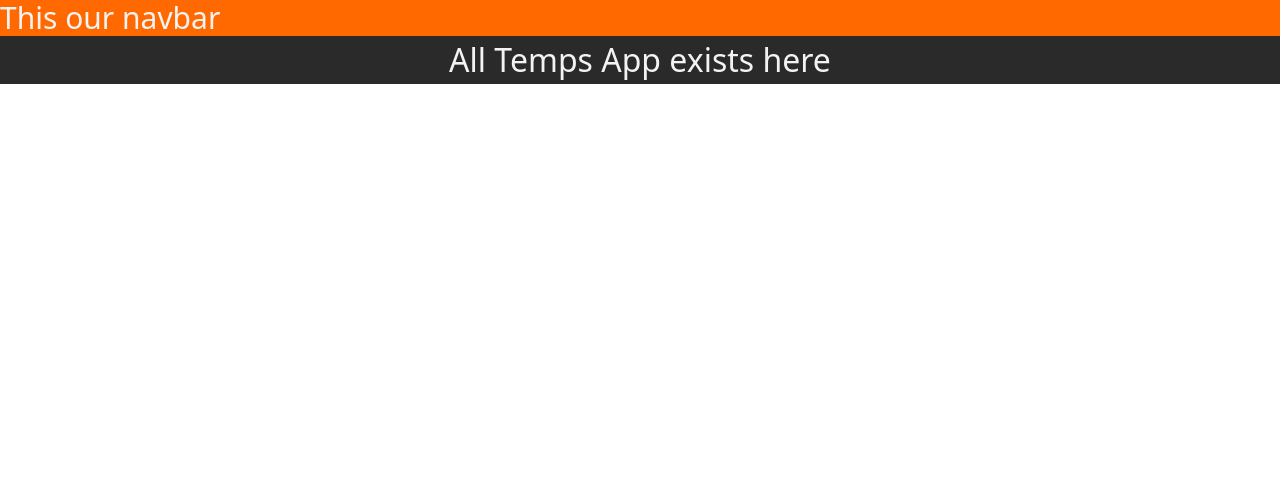
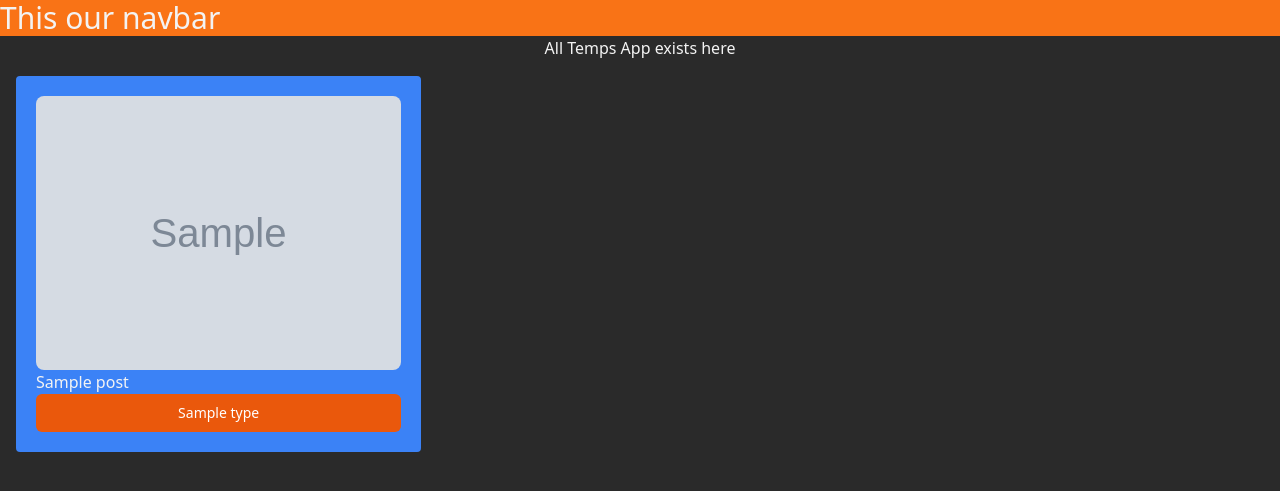
Before and after one commit to AbdullahGhani1/learn-python, a Django app: template django/storefront/tempes/templates/tempes/all_temps.html in a window 1280 px wide. Shown: the top 491 px of the page. Run offline with Django 5.2, Linux system fonts and the light colour scheme; the template is opened without the code that fills it: most values are stand-ins (such as "Sample title", 1, 10 or a date in 2020); grey boxes marked "Sample" are stand-in pictures; some libraries are stand-ins or nearby versions.

Commit message:
django project initialize

```diff
--- /dev/null
+++ b/django/demoproject/demoproject/urls.py
@@ -0,0 +1,22 @@
+"""
+URL configuration for demoproject project.
+
+The `urlpatterns` list routes URLs to views. For more information please see:
+    https://docs.djangoproject.com/en/5.2/topics/http/urls/
+Examples:
+Function views
+    1. Add an import:  from my_app import views
+    2. Add a URL to urlpatterns:  path('', views.home, name='home')
+Class-based views
+    1. Add an import:  from other_app.views import Home
+    2. Add a URL to urlpatterns:  path('', Home.as_view(), name='home')
+Including another URLconf
+    1. Import the include() function: from django.urls import include, path
+    2. Add a URL to urlpatterns:  path('blog/', include('blog.urls'))
+"""
+from django.contrib import admin
+from django.urls import path
+
+urlpatterns = [
+    path('admin/', admin.site.urls),
+]
--- a/django/storefront/tempes/models.py
+++ b/django/storefront/tempes/models.py
@@ -7,7 +7,7 @@
 
 
 if TYPE_CHECKING:
-    from django.db.models import CharField, DateTimeField, ImageField
+    from django.db.models import CharField, DateTimeField, ImageField, TextField
 
 
 class Posts(models.Model):
@@ -21,11 +21,13 @@
     image: ImageField
     date_added: DateTimeField[datetime, datetime]
     type: CharField[str, str]
+    description: TextField[str, str]
 
     title = models.CharField(max_length=100)
     image = models.ImageField(upload_to='temps/')
     date_added = models.DateTimeField(default=timezone.now)
     type = models.CharField(max_length=2, choices=PROGRAMMING_LANG_CHOICE)
+    description = models.TextField(default='')
 
     def __str__(self) -> str:
         return self.title
--- a/django/storefront/tempes/templates/tempes/all_temps.html
+++ b/django/storefront/tempes/templates/tempes/all_temps.html
@@ -2,4 +2,20 @@
 {% block title %}Temps App{% endblock %}
 {% block content %}
 <h1>All Temps App exists here</h1>
+<div class="grid grid-cols-3 gap-4 m-4">
+{% for post in posts  %}
+    <div class="bg-blue-500 p-5 rounded">
+                <img class="rounded-lg w-md h-auto" src="{{post.image.url}}" alt="">
+                <h3>{{post.title}}</h3>
+                <a href="{% url 'post_detail' post.id %}">
+                <button type="button"
+                class="inline-flex items-center w-[100%] justify-center px-4 py-2 border border-transparent text-sm font-medium rounded-md text-white bg-orange-600 hover:bg-orange-700 focus:outline-none focus:ring-2 focus:ring-offset-2 focus:ring-orange-500"
+                >
+                 {{post.type}}
+                </button>
+            </a>
+    </div>
+{% endfor %}
+</div>
+
 {% endblock %}
--- a/django/storefront/tempes/urls.py
+++ b/django/storefront/tempes/urls.py
@@ -2,5 +2,6 @@
 from . import views
 
 urlpatterns = [
-    path('', views.all_temps, name='all_temps')
+    path('', views.all_temps, name='all_temps'),
+    path('<int:post_id>/', views.post_detail, name='post_detail')
 ]
--- a/django/storefront/theme/static/css/dist/styles.css
+++ b/django/storefront/theme/static/css/dist/styles.css
@@ -10,15 +10,33 @@
       "Courier New", monospace;
     --color-red-500: oklch(63.7% 0.237 25.331);
     --color-orange-500: oklch(70.5% 0.213 47.604);
+    --color-orange-600: oklch(64.6% 0.222 41.116);
+    --color-orange-700: oklch(55.3% 0.195 38.402);
+    --color-amber-500: oklch(76.9% 0.188 70.08);
     --color-blue-500: oklch(62.3% 0.214 259.815);
     --color-gray-50: oklch(98.5% 0.002 247.839);
+    --color-gray-500: oklch(55.1% 0.027 264.364);
+    --color-gray-700: oklch(37.3% 0.034 259.733);
     --color-black: #000;
+    --color-white: #fff;
+    --spacing: 0.25rem;
+    --container-md: 28rem;
+    --container-lg: 32rem;
+    --container-2xl: 42rem;
+    --text-sm: 0.875rem;
+    --text-sm--line-height: calc(1.25 / 0.875);
+    --text-lg: 1.125rem;
+    --text-lg--line-height: calc(1.75 / 1.125);
     --text-3xl: 1.875rem;
     --text-3xl--line-height: calc(2.25 / 1.875);
     --text-5xl: 3rem;
     --text-5xl--line-height: 1;
+    --font-weight-medium: 500;
     --tracking-normal: 0em;
     --leading-normal: 1.5;
+    --leading-relaxed: 1.625;
+    --radius-md: 0.375rem;
+    --radius-lg: 0.5rem;
     --default-font-family: var(--font-sans);
     --default-mono-font-family: var(--font-mono);
   }
@@ -303,6 +321,12 @@
       max-width: 96rem;
     }
   }
+  .m-4 {
+    margin: calc(var(--spacing) * 4);
+  }
+  .m-5 {
+    margin: calc(var(--spacing) * 5);
+  }
   .mx-auto {
     margin-inline: auto;
   }
@@ -382,8 +406,35 @@
   .flex {
     display: flex;
   }
+  .grid {
+    display: grid;
+  }
+  .inline-flex {
+    display: inline-flex;
+  }
+  .h-auto {
+    height: auto;
+  }
   .h-screen {
     height: 100vh;
+  }
+  .w-2 {
+    width: calc(var(--spacing) * 2);
+  }
+  .w-2xl {
+    width: var(--container-2xl);
+  }
+  .w-\[100\%\] {
+    width: 100%;
+  }
+  .w-lg {
+    width: var(--container-lg);
+  }
+  .w-md {
+    width: var(--container-md);
+  }
+  .grid-cols-3 {
+    grid-template-columns: repeat(3, minmax(0, 1fr));
   }
   .items-center {
     align-items: center;
@@ -391,10 +442,37 @@
   .justify-center {
     justify-content: center;
   }
+  .gap-4 {
+    gap: calc(var(--spacing) * 4);
+  }
+  :where(.space-y-4 > :not(:last-child)) {
+    --tw-space-y-reverse: 0;
+    margin-block-start: calc(calc(var(--spacing) * 4) * var(--tw-space-y-reverse));
+    margin-block-end: calc(calc(var(--spacing) * 4) * calc(1 - var(--tw-space-y-reverse)));
+  }
+  .rounded {
+    border-radius: 0.25rem;
+  }
+  .rounded-lg {
+    border-radius: var(--radius-lg);
+  }
+  .rounded-md {
+    border-radius: var(--radius-md);
+  }
+  .border {
+    border-style: var(--tw-border-style);
+    border-width: 1px;
+  }
   .alert-info {
     border-color: var(--color-info);
     color: var(--color-info-content);
     --alert-color: var(--color-info);
+  }
+  .border-transparent {
+    border-color: transparent;
+  }
+  .bg-amber-500 {
+    background-color: var(--color-amber-500);
   }
   .bg-blue-500 {
     background-color: var(--color-blue-500);
@@ -402,11 +480,35 @@
   .bg-gray-50 {
     background-color: var(--color-gray-50);
   }
+  .bg-gray-500 {
+    background-color: var(--color-gray-500);
+  }
   .bg-orange-500 {
     background-color: var(--color-orange-500);
   }
+  .bg-orange-600 {
+    background-color: var(--color-orange-600);
+  }
   .bg-red-500 {
     background-color: var(--color-red-500);
+  }
+  .p-4 {
+    padding: calc(var(--spacing) * 4);
+  }
+  .p-5 {
+    padding: calc(var(--spacing) * 5);
+  }
+  .px-4 {
+    padding-inline: calc(var(--spacing) * 4);
+  }
+  .px-8 {
+    padding-inline: calc(var(--spacing) * 8);
+  }
+  .px-48 {
+    padding-inline: calc(var(--spacing) * 48);
+  }
+  .py-2 {
+    padding-block: calc(var(--spacing) * 2);
   }
   .font-serif {
     font-family: var(--font-serif);
@@ -419,9 +521,25 @@
     font-size: var(--text-5xl);
     line-height: var(--tw-leading, var(--text-5xl--line-height));
   }
+  .text-lg {
+    font-size: var(--text-lg);
+    line-height: var(--tw-leading, var(--text-lg--line-height));
+  }
+  .text-sm {
+    font-size: var(--text-sm);
+    line-height: var(--tw-leading, var(--text-sm--line-height));
+  }
   .leading-normal {
     --tw-leading: var(--leading-normal);
     line-height: var(--leading-normal);
+  }
+  .leading-relaxed {
+    --tw-leading: var(--leading-relaxed);
+    line-height: var(--leading-relaxed);
+  }
+  .font-medium {
+    --tw-font-weight: var(--font-weight-medium);
+    font-weight: var(--font-weight-medium);
   }
   .tracking-normal {
     --tw-tracking: var(--tracking-normal);
@@ -429,6 +547,32 @@
   }
   .text-black {
     color: var(--color-black);
+  }
+  .text-gray-700 {
+    color: var(--color-gray-700);
+  }
+  .text-white {
+    color: var(--color-white);
+  }
+  @media (hover: hover) {
+    .hover\:bg-orange-700:hover {
+      background-color: var(--color-orange-700);
+    }
+  }
+  .focus\:ring-2:focus {
+    --tw-ring-shadow: var(--tw-ring-inset,) 0 0 0 calc(2px + var(--tw-ring-offset-width)) var(--tw-ring-color, currentcolor);
+    box-shadow: var(--tw-inset-shadow), var(--tw-inset-ring-shadow), var(--tw-ring-offset-shadow), var(--tw-ring-shadow), var(--tw-shadow);
+  }
+  .focus\:ring-orange-500:focus {
+    --tw-ring-color: var(--color-orange-500);
+  }
+  .focus\:ring-offset-2:focus {
+    --tw-ring-offset-width: 2px;
+    --tw-ring-offset-shadow: var(--tw-ring-inset,) 0 0 0 var(--tw-ring-offset-width) var(--tw-ring-offset-color);
+  }
+  .focus\:outline-none:focus {
+    --tw-outline-style: none;
+    outline-style: none;
   }
 }
 @layer base {
@@ -655,7 +799,21 @@
     background-position: -50%;
   }
 }
+@property --tw-space-y-reverse {
+  syntax: "*";
+  inherits: false;
+  initial-value: 0;
+}
+@property --tw-border-style {
+  syntax: "*";
+  inherits: false;
+  initial-value: solid;
+}
 @property --tw-leading {
+  syntax: "*";
+  inherits: false;
+}
+@property --tw-font-weight {
   syntax: "*";
   inherits: false;
 }
@@ -663,11 +821,93 @@
   syntax: "*";
   inherits: false;
 }
+@property --tw-shadow {
+  syntax: "*";
+  inherits: false;
+  initial-value: 0 0 #0000;
+}
+@property --tw-shadow-color {
+  syntax: "*";
+  inherits: false;
+}
+@property --tw-shadow-alpha {
+  syntax: "<percentage>";
+  inherits: false;
+  initial-value: 100%;
+}
+@property --tw-inset-shadow {
+  syntax: "*";
+  inherits: false;
+  initial-value: 0 0 #0000;
+}
+@property --tw-inset-shadow-color {
+  syntax: "*";
+  inherits: false;
+}
+@property --tw-inset-shadow-alpha {
+  syntax: "<percentage>";
+  inherits: false;
+  initial-value: 100%;
+}
+@property --tw-ring-color {
+  syntax: "*";
+  inherits: false;
+}
+@property --tw-ring-shadow {
+  syntax: "*";
+  inherits: false;
+  initial-value: 0 0 #0000;
+}
+@property --tw-inset-ring-color {
+  syntax: "*";
+  inherits: false;
+}
+@property --tw-inset-ring-shadow {
+  syntax: "*";
+  inherits: false;
+  initial-value: 0 0 #0000;
+}
+@property --tw-ring-inset {
+  syntax: "*";
+  inherits: false;
+}
+@property --tw-ring-offset-width {
+  syntax: "<length>";
+  inherits: false;
+  initial-value: 0px;
+}
+@property --tw-ring-offset-color {
+  syntax: "*";
+  inherits: false;
+  initial-value: #fff;
+}
+@property --tw-ring-offset-shadow {
+  syntax: "*";
+  inherits: false;
+  initial-value: 0 0 #0000;
+}
 @layer properties {
   @supports ((-webkit-hyphens: none) and (not (margin-trim: inline))) or ((-moz-orient: inline) and (not (color:rgb(from red r g b)))) {
     *, ::before, ::after, ::backdrop {
+      --tw-space-y-reverse: 0;
+      --tw-border-style: solid;
       --tw-leading: initial;
+      --tw-font-weight: initial;
       --tw-tracking: initial;
+      --tw-shadow: 0 0 #0000;
+      --tw-shadow-color: initial;
+      --tw-shadow-alpha: 100%;
+      --tw-inset-shadow: 0 0 #0000;
+      --tw-inset-shadow-color: initial;
+      --tw-inset-shadow-alpha: 100%;
+      --tw-ring-color: initial;
+      --tw-ring-shadow: 0 0 #0000;
+      --tw-inset-ring-color: initial;
+      --tw-inset-ring-shadow: 0 0 #0000;
+      --tw-ring-inset: initial;
+      --tw-ring-offset-width: 0px;
+      --tw-ring-offset-color: #fff;
+      --tw-ring-offset-shadow: 0 0 #0000;
     }
   }
 }
```
Also changed, not shown: django/demoproject/demoproject/asgi.py (added, +16 -0 lines), django/demoproject/demoproject/settings.py (added, +122 -0 lines), django/demoproject/demoproject/wsgi.py (added, +16 -0 lines), django/demoproject/manage.py (added, +22 -0 lines), django/storefront/tempes/templates/tempes/post_detail.html (added, +7 -0 lines), django/storefront/tempes/views.py (+11 -2 lines), django/demoproject/demoproject/__init__.py (added), django/readme.md (added), django/storefront/db.sqlite3, django/storefront/tempes/migrations/0002_posts_description.py (added).
